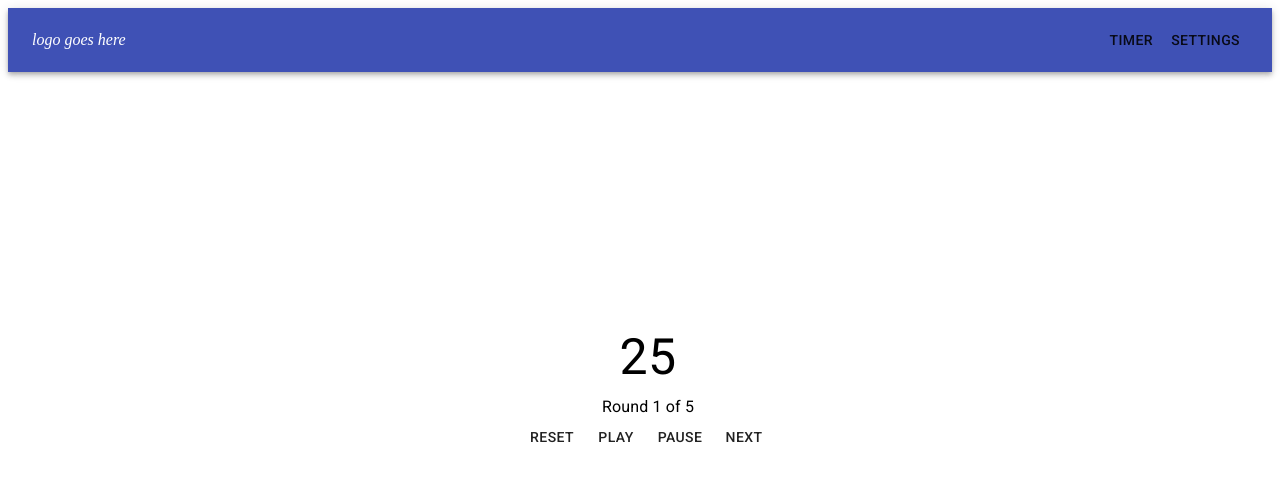
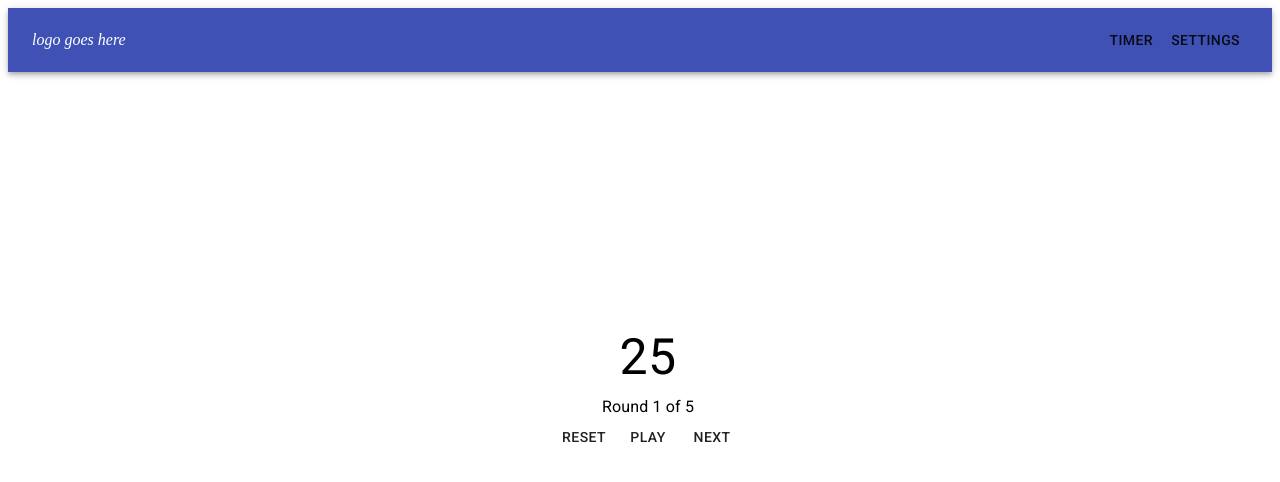
Before and after one commit to ARTurnerGit/pomodoro, a React (Create React App) app: page / in a window 1280 px wide. Shown: the top 482 px of the page. Built offline with nearby package versions, Linux system fonts and the light colour scheme.

Commit message:
added ternary for play/pause button logic to avoid problem of multiple timers

```diff
--- a/src/components/Timer.jsx
+++ b/src/components/Timer.jsx
@@ -72,6 +72,7 @@ const Timer = ({
         stopTimer={stopTimer}
         resetTimer={resetTimer}
         nextRound={nextRound}
+        intervalID={intervalID}
       />
     </Container>
   );
--- a/src/components/TimerControl.jsx
+++ b/src/components/TimerControl.jsx
@@ -1,12 +1,21 @@
 import React from "react";
 import { Container, Button } from "@material-ui/core";
 
-const TimerControl = ({ startTimer, stopTimer, resetTimer, nextRound }) => {
+const TimerControl = ({
+  startTimer,
+  stopTimer,
+  resetTimer,
+  nextRound,
+  intervalID,
+}) => {
   return (
     <Container>
       <Button onClick={resetTimer}>RESET</Button>
-      <Button onClick={startTimer}>PLAY</Button>
-      <Button onClick={stopTimer}>PAUSE</Button>
+      {!intervalID ? (
+        <Button onClick={startTimer}>PLAY</Button>
+      ) : (
+        <Button onClick={stopTimer}>PAUSE</Button>
+      )}
       <Button onClick={nextRound}>NEXT</Button>
     </Container>
   );
```
